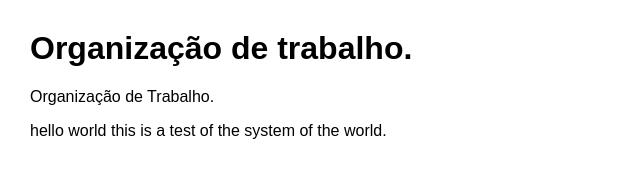
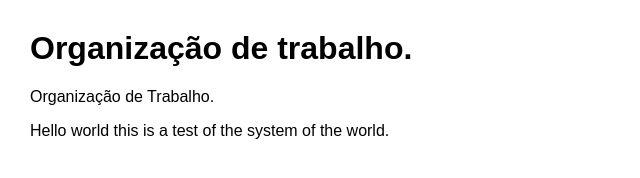
Before and after one commit to edskate/Page-Web, a plain HTML site: page index01.html in a window 1280 px wide. Shown: the full height of the page, 0-640 px from the left. Drawn offline with Linux system fonts and the light colour scheme.

Commit message:
correção paragrafo

```diff
--- a/index01.html
+++ b/index01.html
@@ -17,6 +17,6 @@
 <body>
     <h1>Organização de trabalho.</h1>
 <p>Organização de Trabalho.</p>
-<p>hello world this is a test of the system of the world.</p>
+<p>Hello world this is a test of the system of the world.</p>
 </body>
 </html>
```
